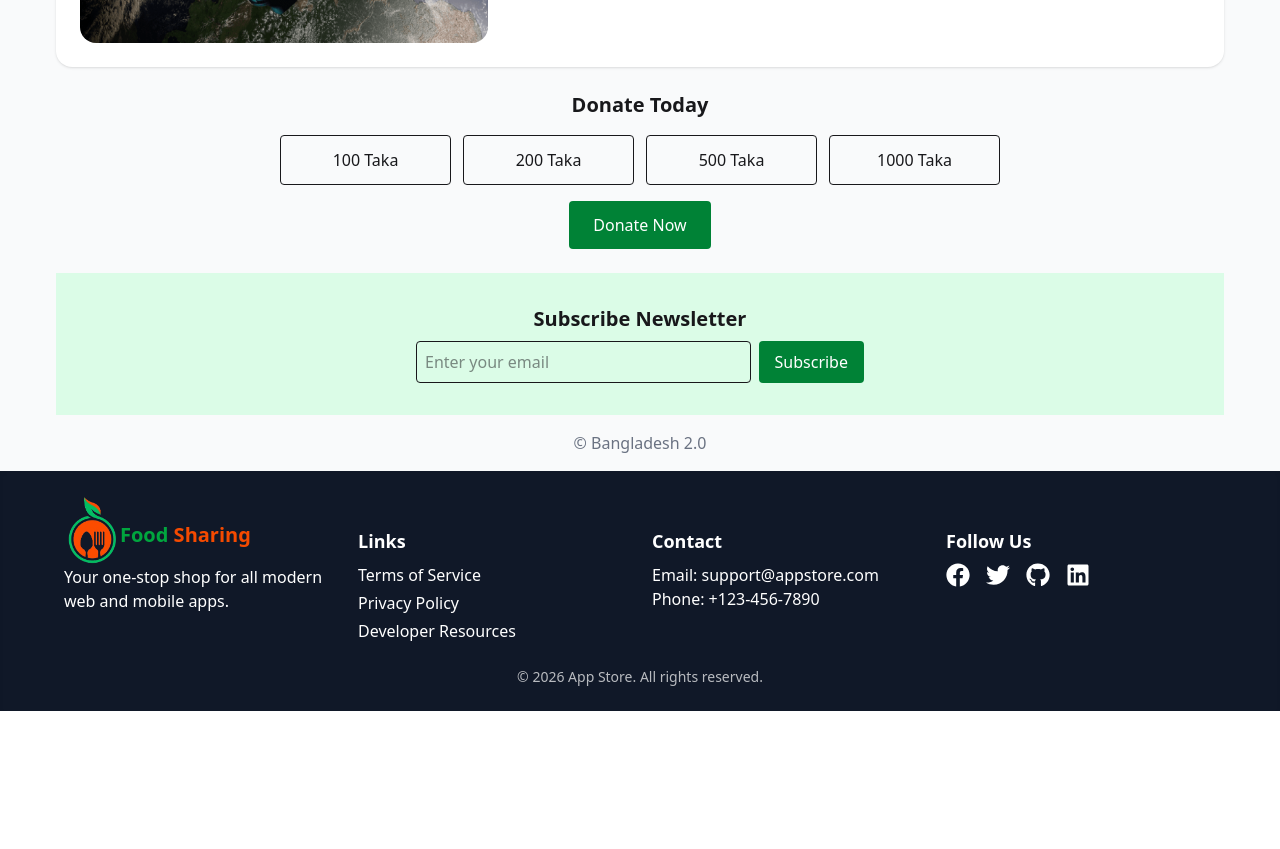
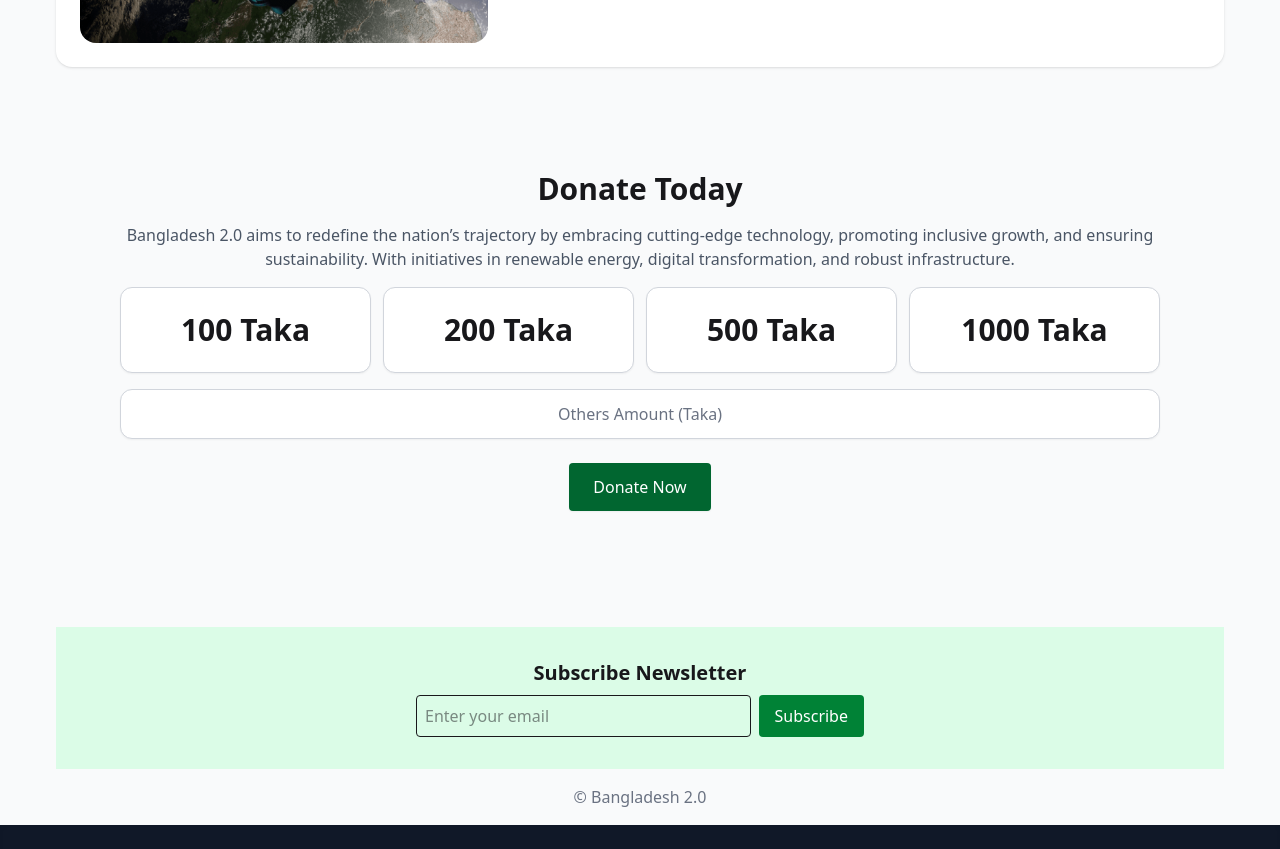
Before and after one commit to SDNATH-Git/pcc, a React (Vite) app: page / in a window 1280 px wide. Shown: the part 3340-4189 px from the top of the page. Before the commit the page ends 4051 px from the top, so only its background shows below. Built offline with nearby package versions, Linux system fonts and the light colour scheme; no server answers.

Commit message:
added Donate

```diff
--- a/src/Home/LandingPage.jsx
+++ b/src/Home/LandingPage.jsx
@@ -157,17 +157,22 @@ export default function App() {
 
 
 
-
             {/* Donate */}
-            < section className="max-w-3xl mx-auto p-6 text-center" >
-                <h2 className="text-xl font-bold mb-4">Donate Today</h2>
+            < section className="p-0 md:p-16 text-center my-10" >
+                <h2 className="text-2xl md:text-3xl font-extrabold mb-4">Donate Today</h2>
+                <h2 className="text-gray-600  mb-4">Bangladesh 2.0 aims to redefine the nation’s trajectory by embracing cutting-edge technology, promoting inclusive growth, and ensuring sustainability. With initiatives in renewable energy, digital transformation, and robust infrastructure.</h2>
                 <div className="grid grid-cols-2 md:grid-cols-4 gap-3 mb-4">
                     {[100, 200, 500, 1000].map(a => (
-                        <button key={a} className="border rounded py-3 hover:bg-green-100">{a} Taka</button>
+                        <button key={a} className="bg-white border border-gray-300 rounded-xl shadow-xs text-2xl lg:text-3xl md:text-2xl font-extrabold py-6 hover:bg-green-100 ">{a} Taka</button>
                     ))}
                 </div>
-                <button className="bg-green-700 text-white px-6 py-3 rounded">Donate Now</button>
+                <div className='bg-white border border-gray-300 rounded-xl shadow-xs p-3 mb-3'>
+                    <h1 className="text-gray-500 text-center">Others Amount (Taka)</h1>
+                </div>
+                <button className="bg-green-800 text-white px-6 py-3 rounded shadow-xs hover:bg-red-500 my-3">Donate Now</button>
             </section >
+
+
 
             {/* Subscribe */}
             < section className="bg-green-100 p-8 text-center" >
```
